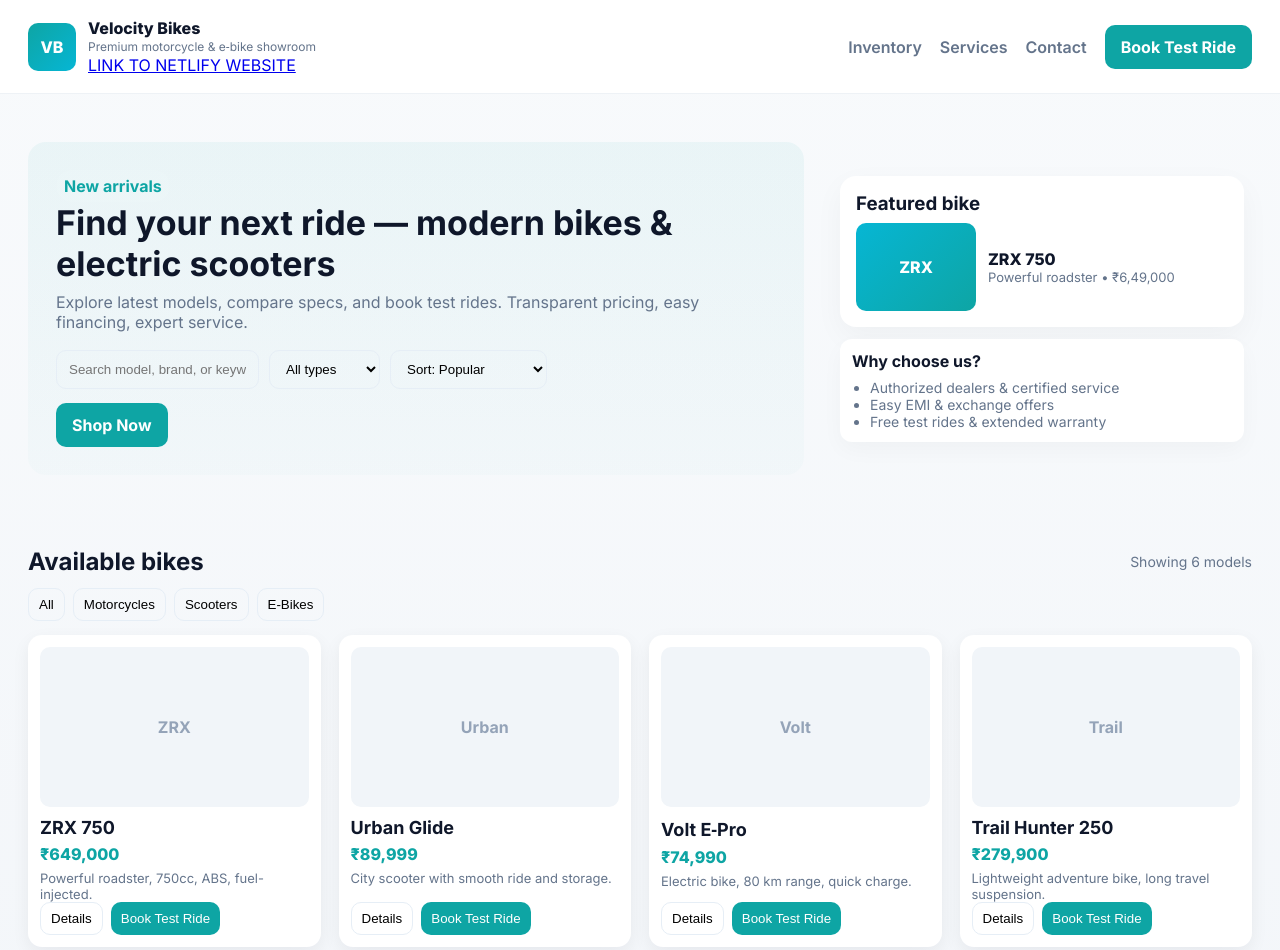
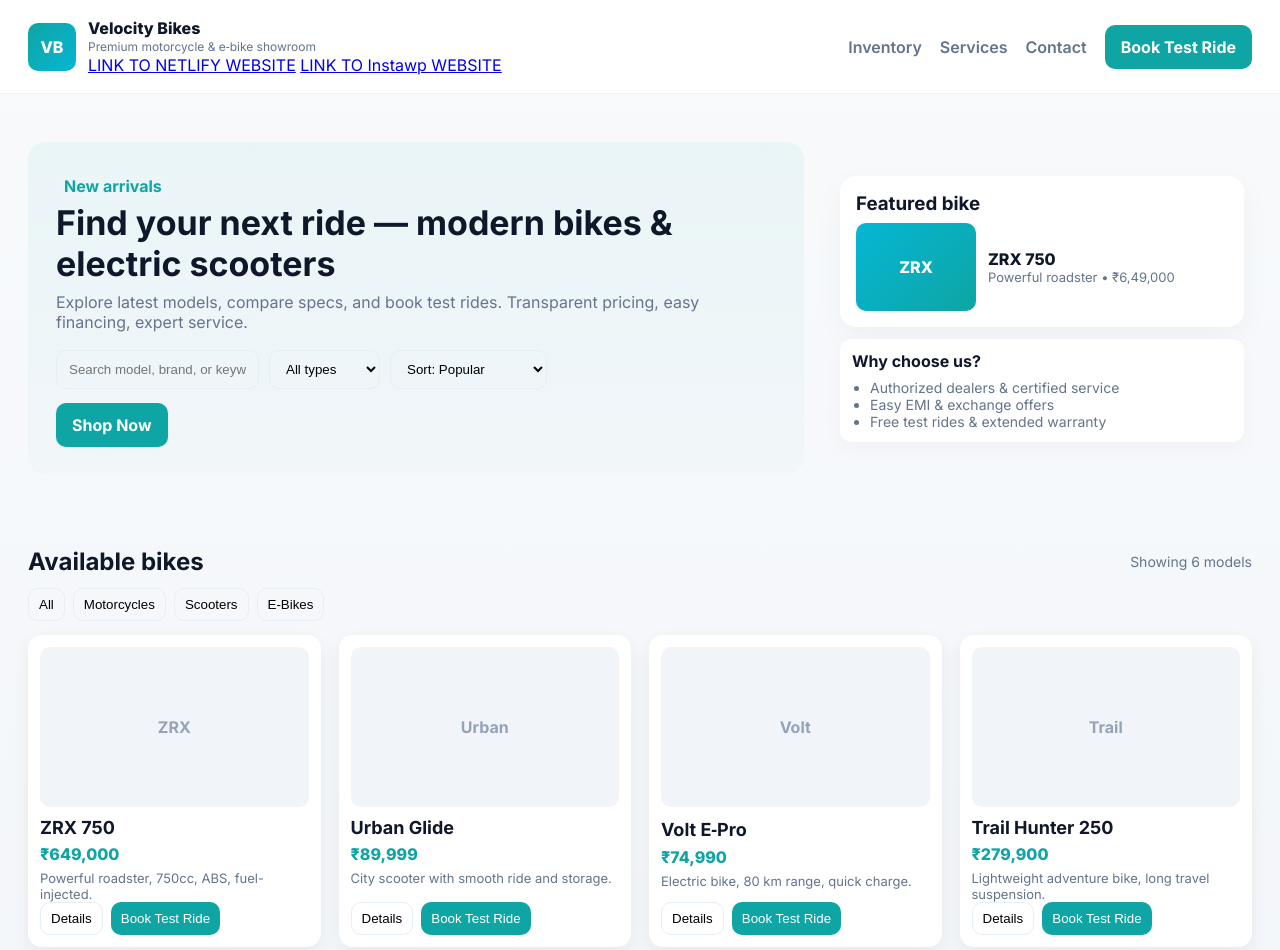
Before and after one commit to abhilash071/bike-showroom, a plain HTML site: page index.html in a window 1280 px wide. Shown: the top 950 px of the page. Drawn offline with Linux system fonts and the light colour scheme.

Commit message:
Update index.html

```diff
--- a/index.html
+++ b/index.html
@@ -83,6 +83,8 @@
         <div style="font-weight:800">Velocity Bikes</div>
         <div style="font-size:12px;color:var(--muted)">Premium motorcycle & e‑bike showroom</div>
         <a href="https://abhithesinger.netlify.app/">LINK TO NETLIFY WEBSITE</a>
+
+      <a href="https://efficient-vole-d4f2cc.instawp.xyz/">LINK TO Instawp WEBSITE</a>
       </div>
     </div>
     <nav>
```
